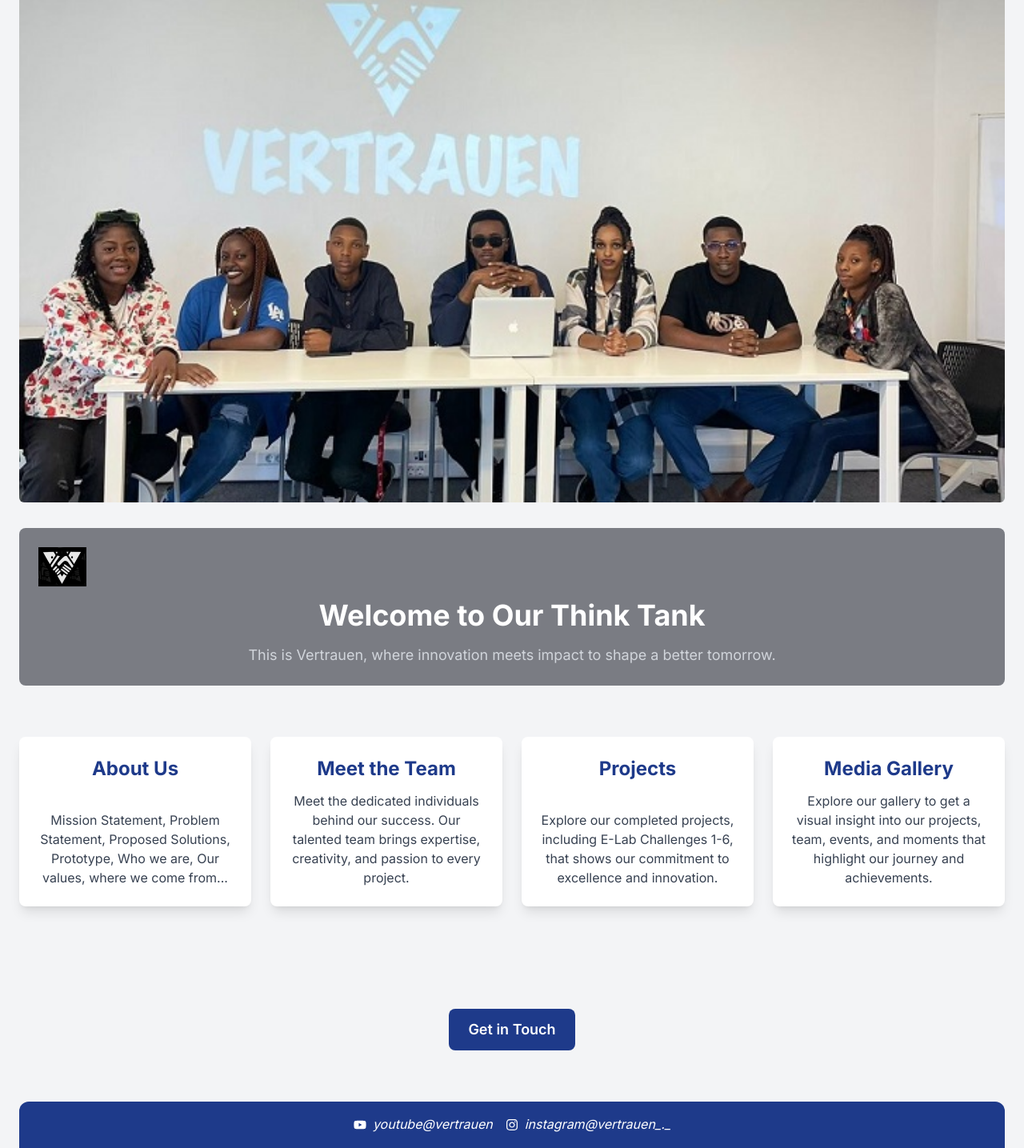
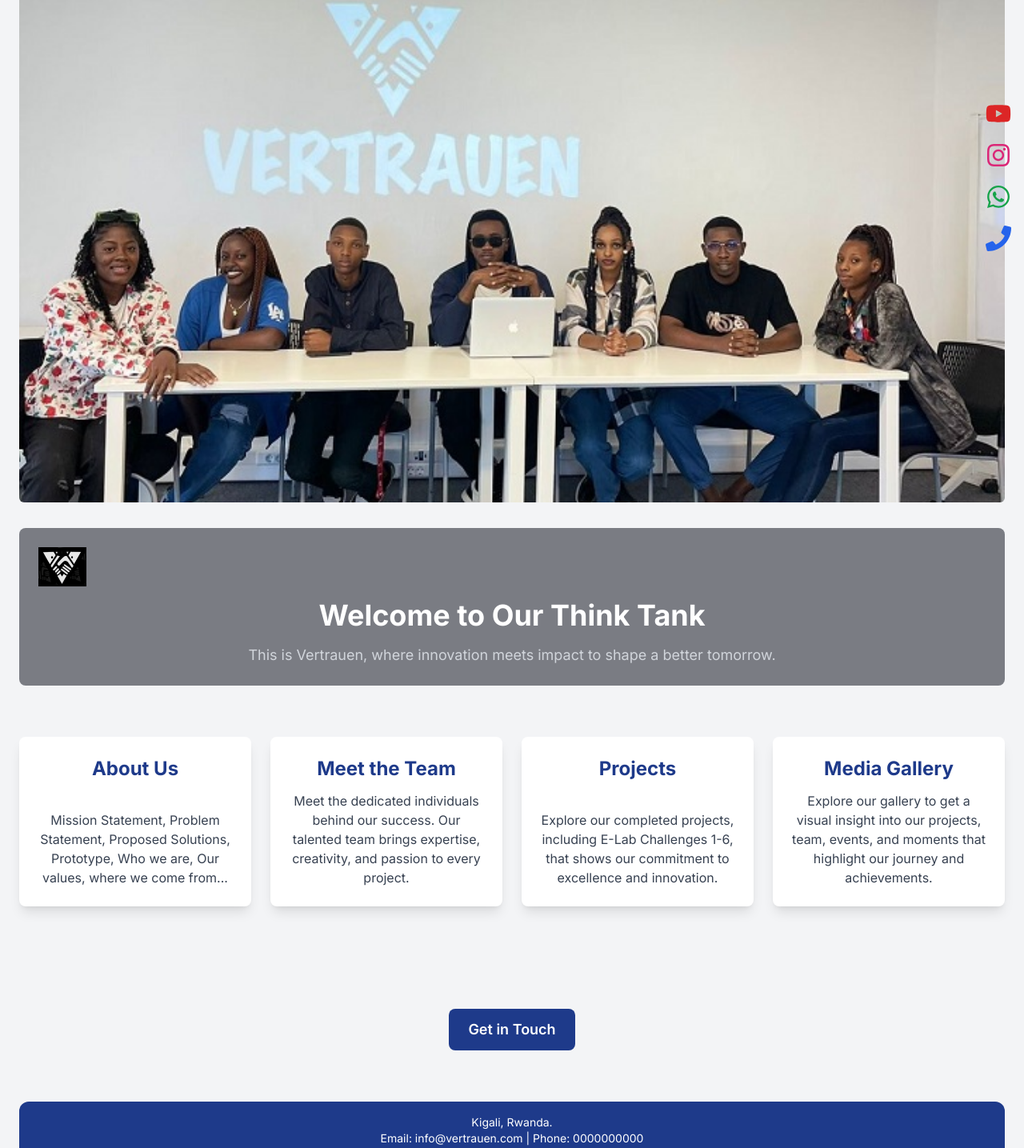
Before and after one commit to Ebi-Tech/Vertrauen, a Next.js app in the folder vertrauen-app/: page / in a window 1280 px wide. Shown: the part 260-1695 px from the top of the page at 80% size. Built offline with nearby package versions, Linux system fonts and the light colour scheme.

Commit message:
refactor: Add lazy loading for images on home page

```diff
--- a/vertrauen-app/app/page.tsx
+++ b/vertrauen-app/app/page.tsx
@@ -1,10 +1,10 @@
 "use client";
-import { useState, useEffect } from 'react';
+import { useState, useEffect, useRef } from 'react';
 import Image from 'next/image';
 import Link from 'next/link';
 import Head from 'next/head';
 import { MdMenu } from 'react-icons/md';
-import { FaFacebookF, FaInstagram, FaYoutube } from 'react-icons/fa';
+import { FaFacebookF, FaInstagram, FaPhone, FaWhatsapp, FaYoutube } from 'react-icons/fa';
 
 const images = [
   '/V-images/v3.jpg',
@@ -44,6 +44,22 @@
   const toggleMenu = () => {
     setMenuOpen(!menuOpen);
   };
+
+  const callToActionSectionRef = useRef(null);
+  const [showIcons, setShowIcons] = useState(false);
+
+  useEffect(() => {
+    const handleScroll = () => {
+      if (callToActionSectionRef.current) {
+        const rect = (callToActionSectionRef.current as HTMLElement).getBoundingClientRect();
+        setShowIcons(rect.top < window.innerHeight && rect.bottom >= 0);
+      }
+    };
+
+    window.addEventListener('scroll', handleScroll);
+
+    return () => window.removeEventListener('scroll', handleScroll);
+  }, []);
 
   return (
     <main className="flex min-h-screen flex-col items-center justify-between p-6 bg-gray-100">
@@ -158,7 +174,7 @@
       </section>
 
       {/* Call to Action */}
-      <section className="container mx-auto py-16 text-center">
+      <section ref={callToActionSectionRef} className="container mx-auto py-16 text-center">
         <a
           href="https://www.instagram.com/vertrauen_._?igsh=d25hejJjcnJpZWFk"
           className="inline-block bg-blue-900 text-white text-lg font-semibold py-3 px-6 rounded-lg hover:bg-blue-700 transition"
@@ -167,16 +183,27 @@
         </a>
       </section>
 
+      {/* Floating Icons */}
+      {showIcons && (
+        <div className="fixed right-4 top-[60%] transform -translate-y-1/2 space-y-5 z-50">
+          <a href="https://www.youtube.com/@VERTRAUEN148" target="_blank" rel="noopener noreferrer" className="block text-red-600">
+            <FaYoutube className="w-8 h-8" />
+          </a>
+          <a href="https://www.instagram.com/vertrauen_._?igsh=d25hejJjcnJpZWFk" target="_blank" rel="noopener noreferrer" className="block text-pink-600">
+            <FaInstagram className="w-8 h-8" />
+          </a>
+          <a href="https://wa.me/0000000000" target="_blank" rel="noopener noreferrer" className="block text-green-600">
+            <FaWhatsapp className="w-8 h-8" />
+          </a>
+          <a href="tel:+2349061618839" className="block text-blue-600">
+            <FaPhone className="w-8 h-8" />
+          </a>
+        </div>
+      )}
+
       {/* Footer */}
       <footer className="w-full bg-blue-900 text-white py-4 rounded-xl">
         <div className="container mx-auto text-center">
-          <div className="mb-4">
-            <a href="https://www.youtube.com/@VERTRAUEN148" className="mx-2"
-            target="_blank" rel="noopener noreferrer"><FaYoutube className="inline-block mr-2" /><i className="fab fa-youtube">youtube@vertrauen</i></a>
-            <a href="https://www.instagram.com/vertrauen_._?igsh=d25hejJjcnJpZWFk" className="mx-2"
-            target="_blank" rel="noopener noreferrer"><FaInstagram className="inline-block mr-2" /><i className="fab fa-instagram">instagram@vertrauen_._</i> </a>
-          </div>
-
           <p className="text-sm">Kigali, Rwanda.</p>
           <p className="text-sm">Email: info@vertrauen.com | Phone: 0000000000</p>
           <p className="text-sm">&copy; 2024 Vertrauen. All rights reserved.</p>
```
